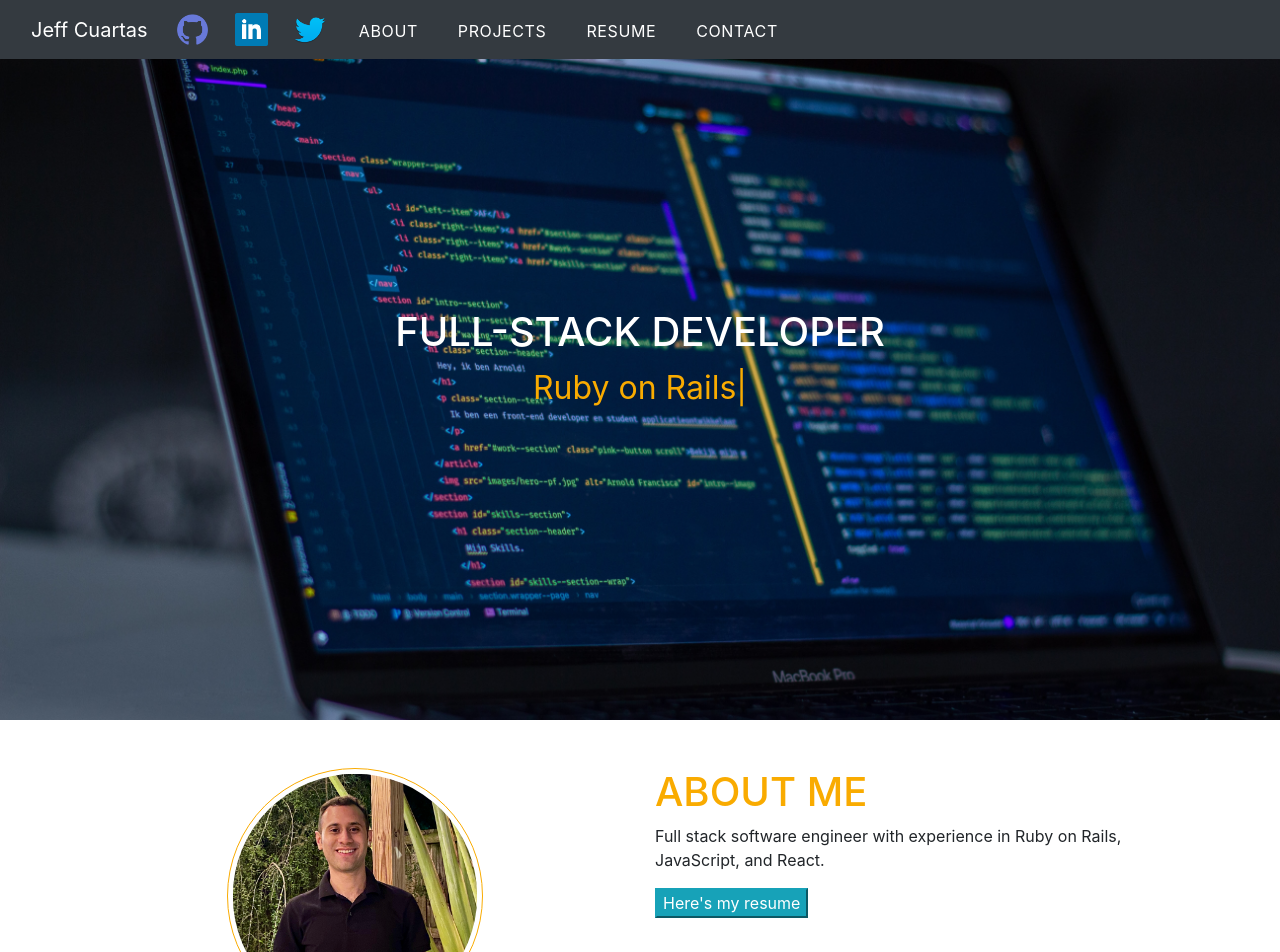
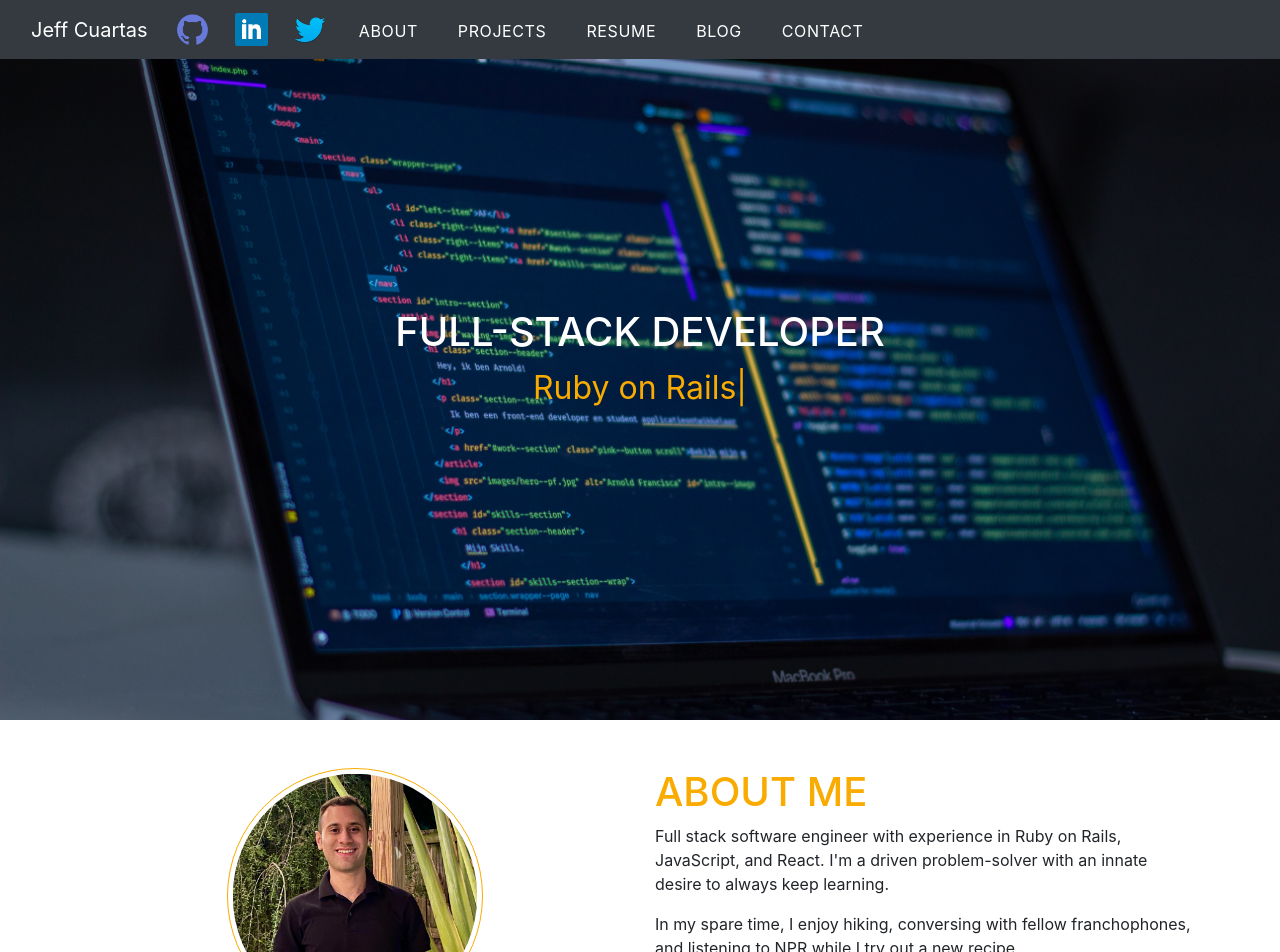
Before and after one commit to jcport1/my-website, a React (Create React App) app: page / in a window 1280 px wide. Shown: the top 952 px of the page. Built offline with nearby package versions, Linux system fonts and the light colour scheme.

Commit message:
Updates to site

```diff
--- a/src/components/About.js
+++ b/src/components/About.js
@@ -1,6 +1,5 @@
 import React from 'react';
 import author from "../jeff-image.jpg"
-import resume from "../jeff-resume.pdf"
 
 const About = () => {
 
@@ -16,10 +15,9 @@ const About = () => {
 
                 <div className="col-lg-6 col-xm-12">
                     <h1 className="about-heading">About me</h1>
-                    <p>Full stack software engineer with experience in Ruby on Rails, JavaScript, and React. </p>
-                    <a href={resume} target="_blank" rel="noreferrer">
-                    <button className="bt btn-info">Here's my resume</button>
-                    </a>
+                    <p>Full stack software engineer with experience in Ruby on Rails, JavaScript, and React. I'm a driven problem-solver with an innate desire to always keep learning. </p>
+                    <p>In my spare time, I enjoy hiking, conversing with fellow franchophones, and listening to NPR while I try out a new recipe.</p>
+
                 </div>
             </div>
 
--- a/src/components/Blog.js
+++ b/src/components/Blog.js
@@ -4,12 +4,11 @@ import BlogCarousel from "./BlogCarousel";
 
 const Blog = () => {
     return (
-        <div className="blog-posts">
+        <div id="blog" className="blog-posts">
            <h1>Blog Posts</h1>
            <div className="container">
                <div className="blog-content">
                <BlogCarousel/>
-
                </div>
            </div>
 
--- a/src/components/Navbar.js
+++ b/src/components/Navbar.js
@@ -36,6 +36,9 @@ export default function Navbar(){
              <li className="nav-item">
             <a href={resume} target="_blank" className="nav-link" rel="noreferrer">Resume</a>
             </li>
+            <li className="nav-item">
+            <Link smooth={true} to="blog" offset={-110} className="nav-link" href="#">Blog</Link>
+            </li>
              <li className="nav-item">
             <Link smooth={true} to="contact" offset={-110} className="nav-link" href="#">Contact</Link>
             </li>
--- a/src/components/Projects.js
+++ b/src/components/Projects.js
@@ -13,7 +13,7 @@ const Projects = () => {
         const content = (
             <>
                 <img className="portfolio-image-popupbox" src={pawpal} alt="PawPal Ruby Project..."/>
-                <p>Lorem ipsum dolor sit amet, consectetur adipiscing elit, sed do eiusmod tempor incididunt ut labore et dolore magna aliqua. Ut enim ad minim veniam, quis nostrud exercitation ullamco laboris nisi ut aliquip ex ea commodo consequat.</p>
+                <p>Event management application for dog owners to browse, create, and RSVP to local pet meet-ups.</p>
                 <b>Github: </b><a className="hyper-link" onClick={() => window.open("https://github.com/jcport1/doggy-hangouts")}>https://github.com/jcport1/doggy-hangouts</a>
             </>
         )
@@ -44,7 +44,7 @@ const Projects = () => {
         const content = (
             <>
                 <img className="portfolio-image-popupbox" src={french} alt="French Flashcards JS Project..."/>
-                <p>Lorem ipsum dolor sit amet, consectetur adipiscing elit, sed do eiusmod tempor incididunt ut labore et dolore magna aliqua. Ut enim ad minim veniam, quis nostrud exercitation ullamco laboris nisi ut aliquip ex ea commodo consequat.</p>
+                <p>Flaschcard application for French language learners designed to improve acquistition of verb conjugations.</p>
                 <b>Github: </b><a className="hyper-link" onClick={() => window.open("https://github.com/jcport1/js-project-french-app-frontend")}>https://github.com/jcport1/js-project-french-app-frontend</a>
             </>
         )
@@ -76,7 +76,7 @@ const Projects = () => {
         const content = (
             <>
                 <img className="portfolio-image-popupbox" src={art} alt="Art Explorer React Project..."/>
-                <p>Lorem ipsum dolor sit amet, consectetur adipiscing elit, sed do eiusmod tempor incididunt ut labore et dolore magna aliqua. Ut enim ad minim veniam, quis nostrud exercitation ullamco laboris nisi ut aliquip ex ea commodo consequat.</p>
+                <p>Image search application that allows user to explore the paintings collection of the Harvard art museum.</p>
                 <b>Github: </b><a className="hyper-link" onClick={() => window.open("https://github.com/jcport1/react-frontend")}>https://github.com/jcport1/react-frontend</a>
             </>
         )
```
